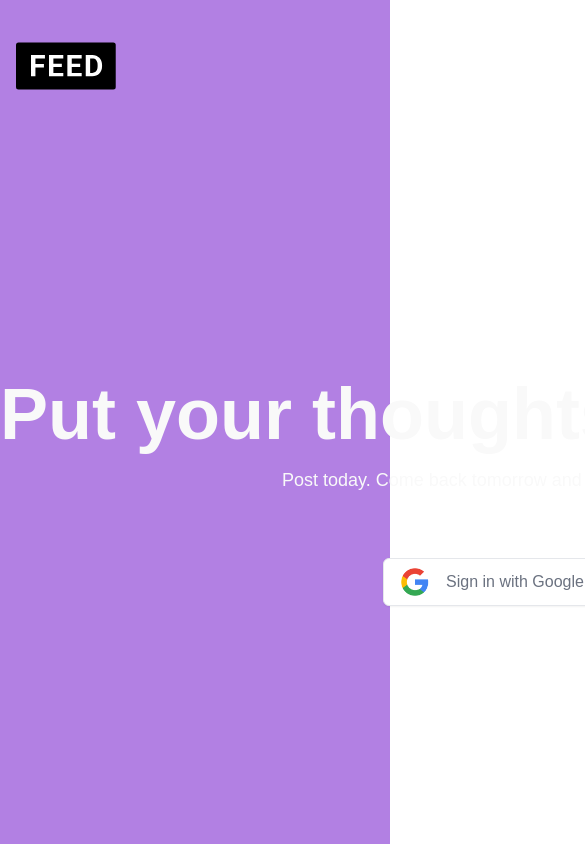
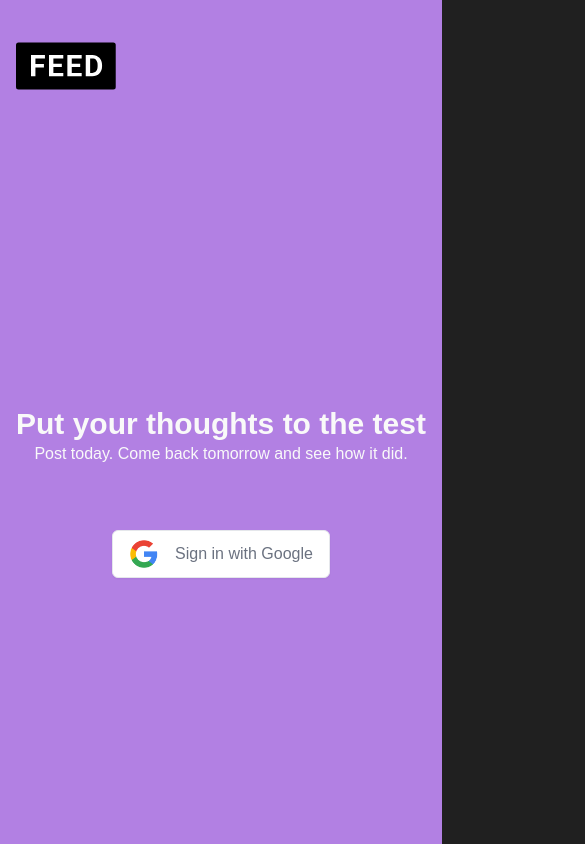
Before and after one commit to pwgardipee/blog, a Next.js app: page /signin in a window 390 px wide. Shown: the top 844 px of the page, 585 px wide, since content can reach past the window. Built offline with nearby package versions, Linux system fonts and the light colour scheme; no server answers.

Commit message:
Fix styling on signin page. Add custom gradient to global css.

```diff
--- a/pages/signin.js
+++ b/pages/signin.js
@@ -14,8 +14,8 @@ export default function Home(props) {
   }, [user, username]);
 
   return (
-    <div className="h-screen bg-primary-500">
-      <div className="flex flex-col h-full box">
+    <div className="h-screen bg-primary-500 min-w-fit">
+      <div className="flex flex-col h-full ">
         <div className="flex-initial p-4">
           <Image src="/Feed_Logo.svg" alt="Logo" width="100%" height="100%" />
         </div>
@@ -68,11 +68,11 @@ function SignInForm() {
   };
 
   return (
-    <div className="mx-auto w-max text-center text-bone-500 ">
-      <div className="text-7xl font-extrabold">
+    <div className="mx-auto w-max text-center text-bone-500 p-4">
+      <div className="text-3xl md:text-5xl lg:text-7xl font-extrabold">
         Put your thoughts to the test
       </div>
-      <div className="text-lg font-medium mt-4">
+      <div className="md:text-lg font-medium  lg:mt-4 ">
         Post today. Come back tomorrow and see how it did.
       </div>
       <div className="mt-16">
@@ -160,7 +160,7 @@ function UsernameForm() {
   );
 
   return (
-    <div className="w-max mx-auto">
+    <div className="w-11/12 sm:3/4 md:w-1/2 max-w-[600px] mx-auto">
       <form onSubmit={onSubmit}>
         <div className="text-primary-300 font-medium">Choose a username</div>
         <div>
--- a/styles/globals.css
+++ b/styles/globals.css
@@ -7,4 +7,9 @@
 html,
 body {
   font-family: "Sarabun", sans-serif;
+  background-color: #202020;
 }
+
+.background-gradient {
+  background: linear-gradient(180deg, #b280e3 0%, rgba(32, 32, 32, 0) 100%);
+}
```
